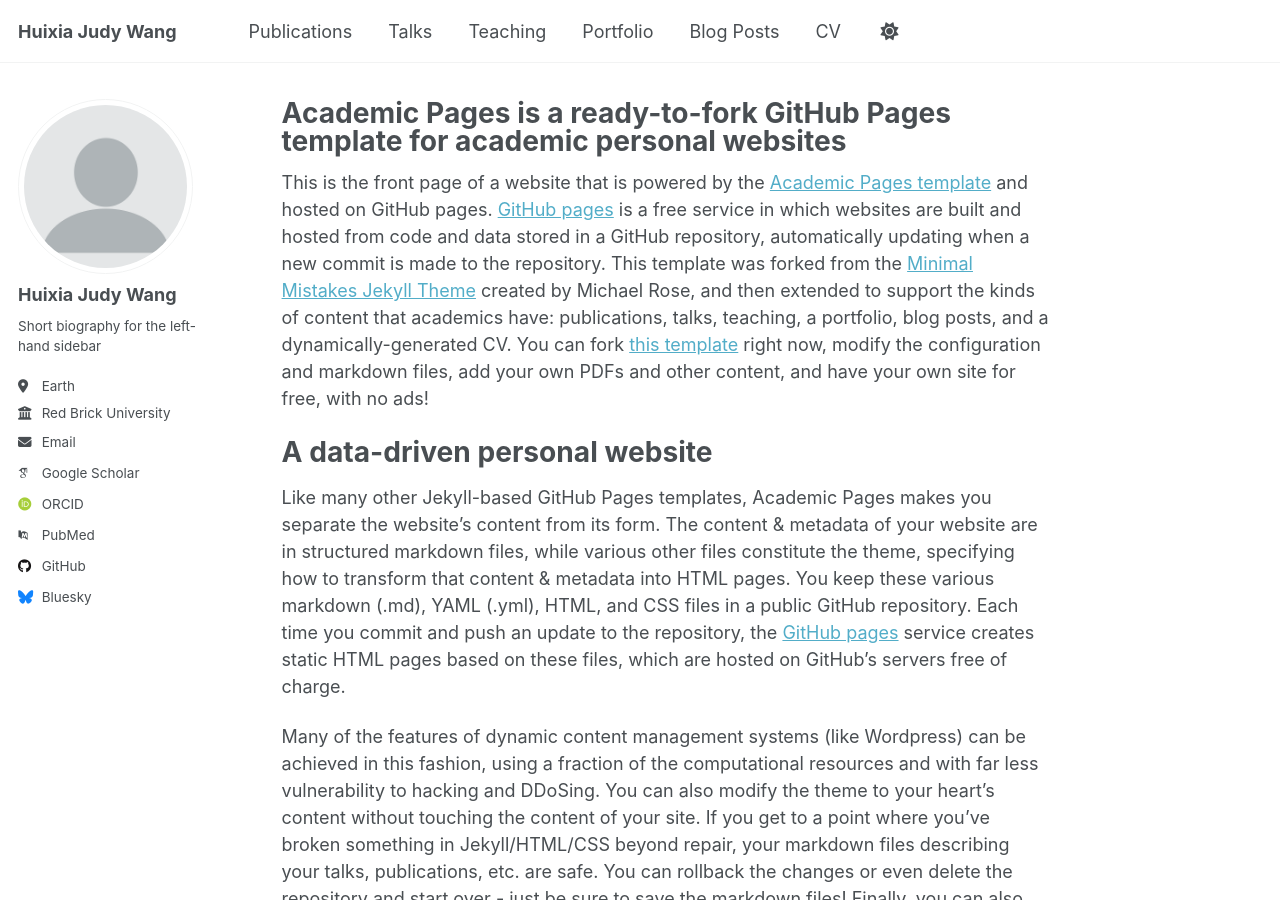
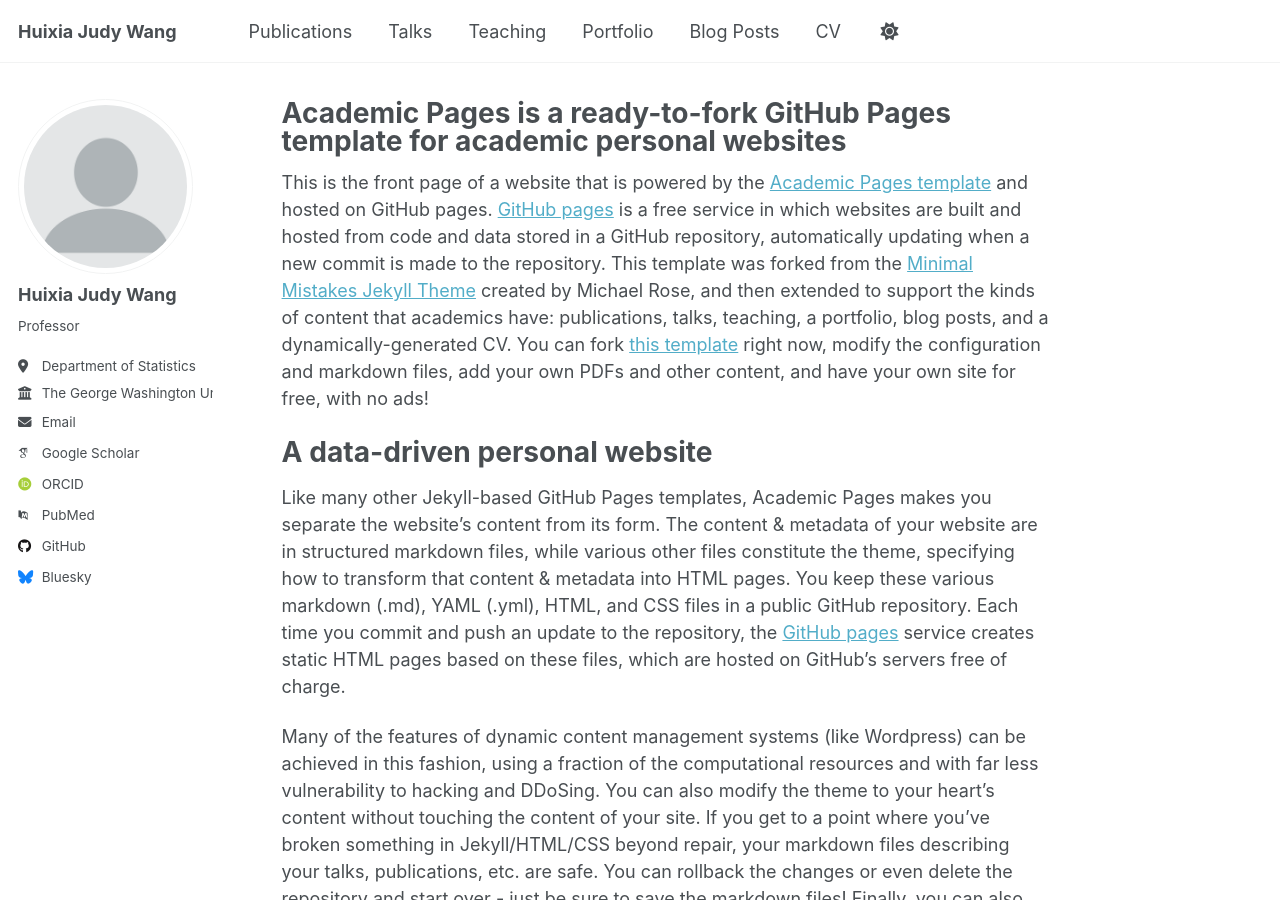
Before and after one commit to judywangstat/judywangstat.github.io, a Jekyll site: the page built from _pages/about.md, in a window 1280 px wide and 900 px high. Built offline with Jekyll 4.4.1, drawn with Linux system fonts in a browser that asks for light colours; some web fonts are replaced.

Commit message:
Update _config.yml

```diff
--- a/_config.yml
+++ b/_config.yml
@@ -25,11 +25,11 @@ author:
   avatar           : "profile.png"
   name             : "Huixia Judy Wang"
   pronouns         : # example: "she/her"
-  bio              : "Short biography for the left-hand sidebar"
-  location         : "Earth"
-  employer         : "Red Brick University"
+  bio              : "Professor"
+  location         : "Department of Statistics"
+  employer         : "The George Washington University"
   uri              : # URL
-  email            : "none@example.org"
+  email            : "judywang@gwu.edu"
 
   # Academic websites
   academia         : # URL
```
